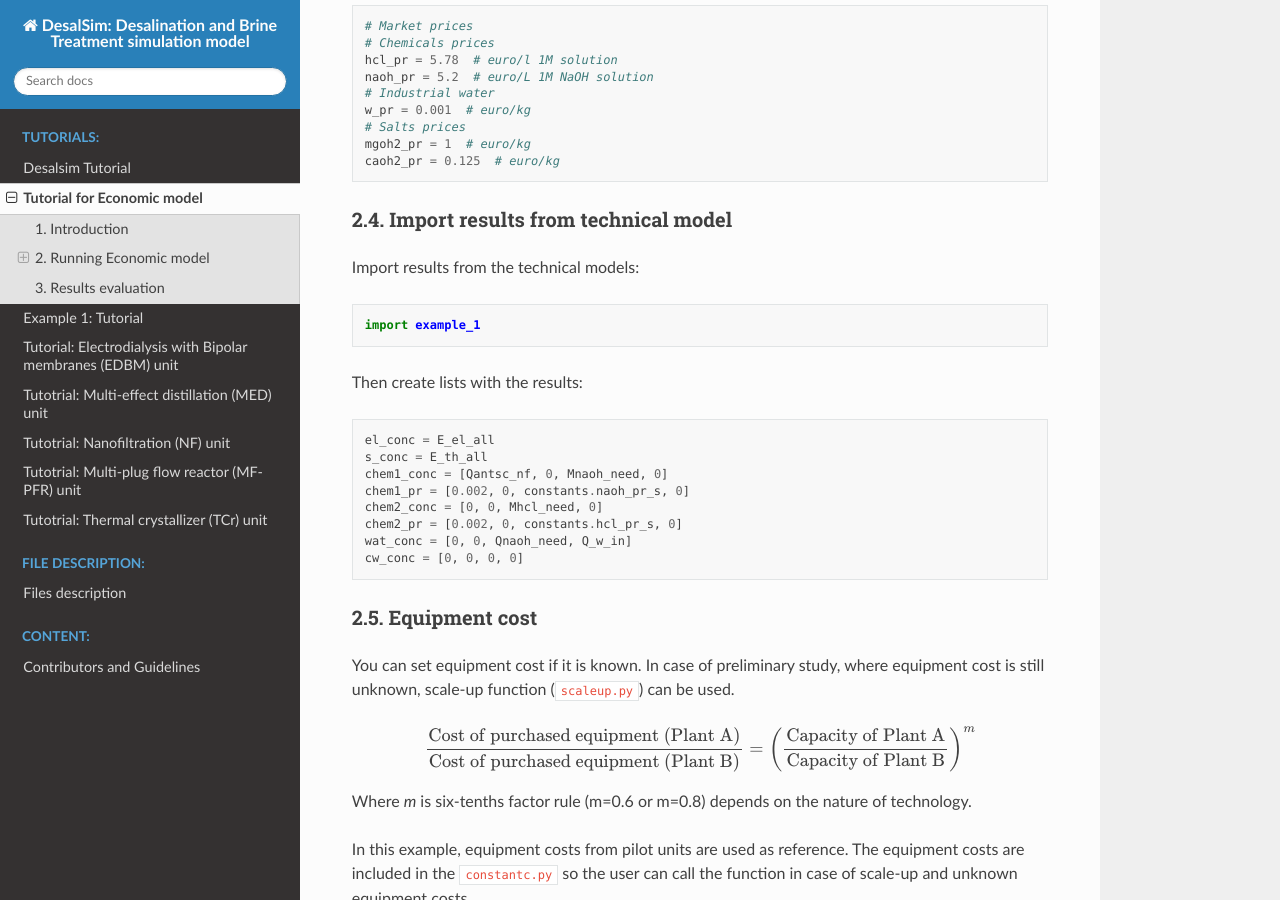
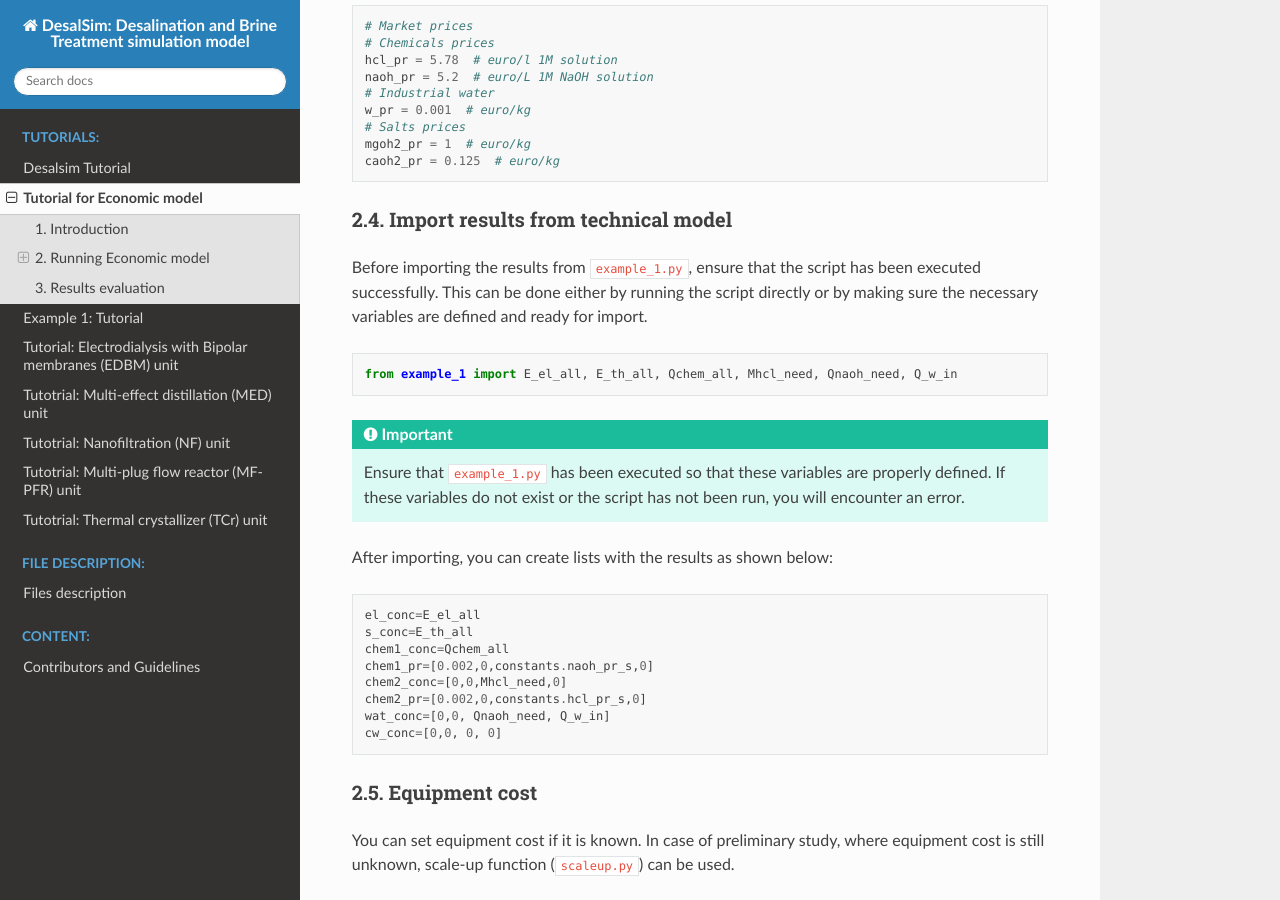
Before and after one commit to rodoulak/Desalsim_web, a Sphinx documentation site: the page built from source/Tutorials/Economic_Tutorial.rst, in a window 1280 px wide and 900 px high, scrolled down 2266 px. Built offline with Sphinx 7.4.7 and the Read the Docs theme 2.0.0, drawn with Linux system fonts in a browser that asks for light colours.

Commit message:
Update Economic_Tutorial.rst

```diff
--- a/source/Tutorials/Economic_Tutorial.rst
+++ b/source/Tutorials/Economic_Tutorial.rst
@@ -102,24 +102,30 @@ The market prices for focused products need to be set. Use updated market values
 
 2.4. Import results from technical model
 ----------------------------------------
-Import results from the technical models:
+Before importing the results from ``example_1.py``, ensure that the script has been executed successfully. This can be done either by running the script directly or by making sure the necessary variables are defined and ready for import.
+
 
 .. code-block:: python
 
-    import example_1
+    from example_1 import E_el_all, E_th_all, Qchem_all, Mhcl_need, Qnaoh_need, Q_w_in
 
-Then create lists with the results:
+.. important::
+
+   Ensure that ``example_1.py`` has been executed so that these variables are properly defined.
+   If these variables do not exist or the script has not been run, you will encounter an error.
+
+After importing, you can create lists with the results as shown below:
 
 .. code-block:: python
 
-    el_conc = E_el_all
-    s_conc = E_th_all
-    chem1_conc = [Qantsc_nf, 0, Mnaoh_need, 0]
-    chem1_pr = [0.002, 0, constants.naoh_pr_s, 0]
-    chem2_conc = [0, 0, Mhcl_need, 0]
-    chem2_pr = [0.002, 0, constants.hcl_pr_s, 0]
-    wat_conc = [0, 0, Qnaoh_need, Q_w_in]
-    cw_conc = [0, 0, 0, 0]
+    el_conc=E_el_all
+    s_conc=E_th_all
+    chem1_conc=Qchem_all
+    chem1_pr=[0.002,0,constants.naoh_pr_s,0]
+    chem2_conc=[0,0,Mhcl_need,0]
+    chem2_pr=[0.002,0,constants.hcl_pr_s,0]
+    wat_conc=[0,0, Qnaoh_need, Q_w_in]
+    cw_conc=[0,0, 0, 0]
 
 2.5. Equipment cost
 -------------------
```
